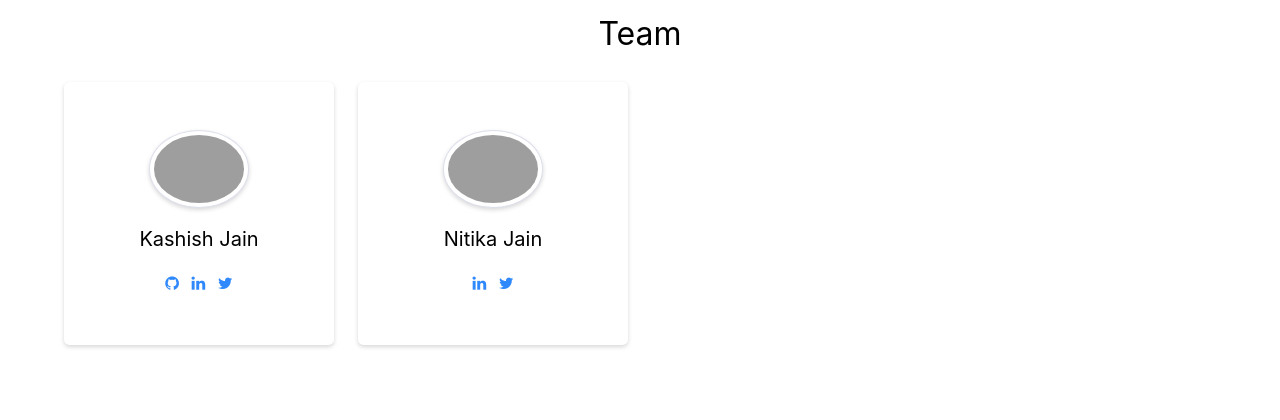
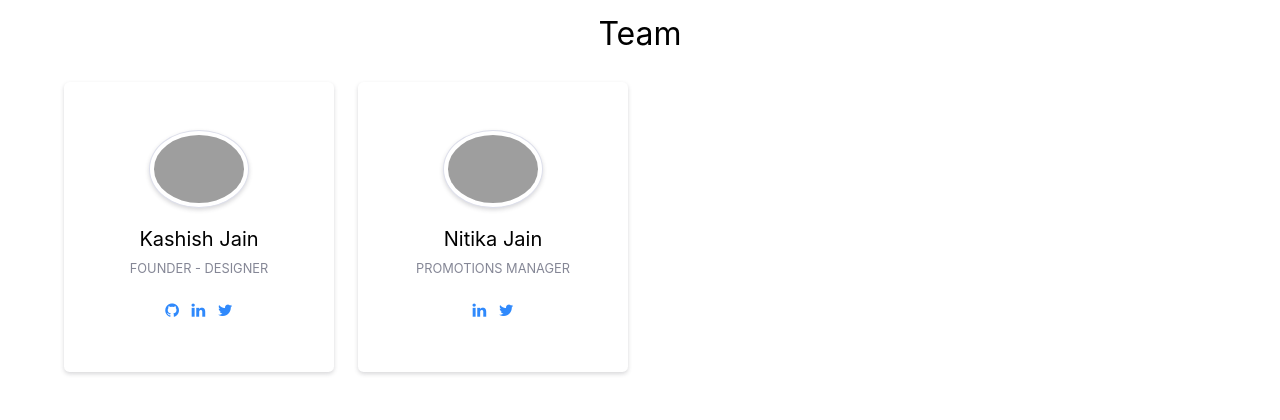
Before and after one commit to Kashishjain04/covid-19, a PHP site: page /articles.php in a window 1280 px wide. Shown: the part 962-1382 px from the top of the page. Before the commit the page ends 1310 px from the top, so only its background shows below. Run offline with PHP 8.4, Linux system fonts and the light colour scheme; data that the repository does not hold is empty; some libraries are stand-ins or nearby versions; some web fonts are replaced; grey boxes are pictures that could not be loaded.

Commit message:
Update footer.php

```diff
--- a/includes/footer.php
+++ b/includes/footer.php
@@ -15,7 +15,7 @@
                 <div class="col-xl-3 col-sm-6 mb-5">
                     <div class="bg-white rounded shadow-sm py-5 px-4"><img src="https://media-exp1.licdn.com/dms/image/C4D03AQGmJfba6MM8tA/profile-displayphoto-shrink_100_100/0?e=1599696000&v=beta&t=6DrsT4P7TiggGjSwwCPJVWLOJr_e37Ttm3Fem4agJB0" alt="Kashish Jain" width="100" class="img-fluid rounded-circle mb-3 img-thumbnail shadow-sm">
                         <h5 class="mb-0">Kashish Jain</h5>
-                        <!-- <span class="small text-uppercase text-muted">Founder - Designer</span> -->
+                        <span class="small text-uppercase text-muted">Founder - Designer</span>
                         <ul class="social mb-0 list-inline mt-3">
                             <li class="list-inline-item"><a href="https://github.com/Kashishjain04" class="social-link"><i class="fa fa-github"></i></a></li>
                             <li class="list-inline-item"><a href="https://www.linkedin.com/in/kashish-jain-053ab9195/" class="social-link"><i class="fa fa-linkedin"></i></a></li>
@@ -29,7 +29,7 @@
             <div class="col-xl-3 col-sm-6 mb-5">
                     <div class="bg-white rounded shadow-sm py-5 px-4"><img src="https://media-exp1.licdn.com/dms/image/C4E03AQH84I_Vv17XVA/profile-displayphoto-shrink_200_200/0?e=1599696000&v=beta&t=xy3oCYOSJ764j_GwqMW_jxoprSI--5Kfn5TMSwiHYJk" alt="Nitika Jain" width="100" class="img-fluid rounded-circle mb-3 img-thumbnail shadow-sm">
                         <h5 class="mb-0">Nitika Jain</h5>
-                        <!-- <span class="small text-uppercase text-muted">Promotions Manager</span> -->
+                        <span class="small text-uppercase text-muted">Promotions Manager</span>
                         <ul class="social mb-0 list-inline mt-3">
                             <li class="list-inline-item"><a href="https://www.linkedin.com/in/nitika-jain-100a47147/" class="social-link"><i class="fa fa-linkedin"></i></a></li>
                             <li class="list-inline-item"><a href="https://twitter.com/Nitikajain1996" class="social-link"><i class="fa fa-twitter"></i></a></li>
```
